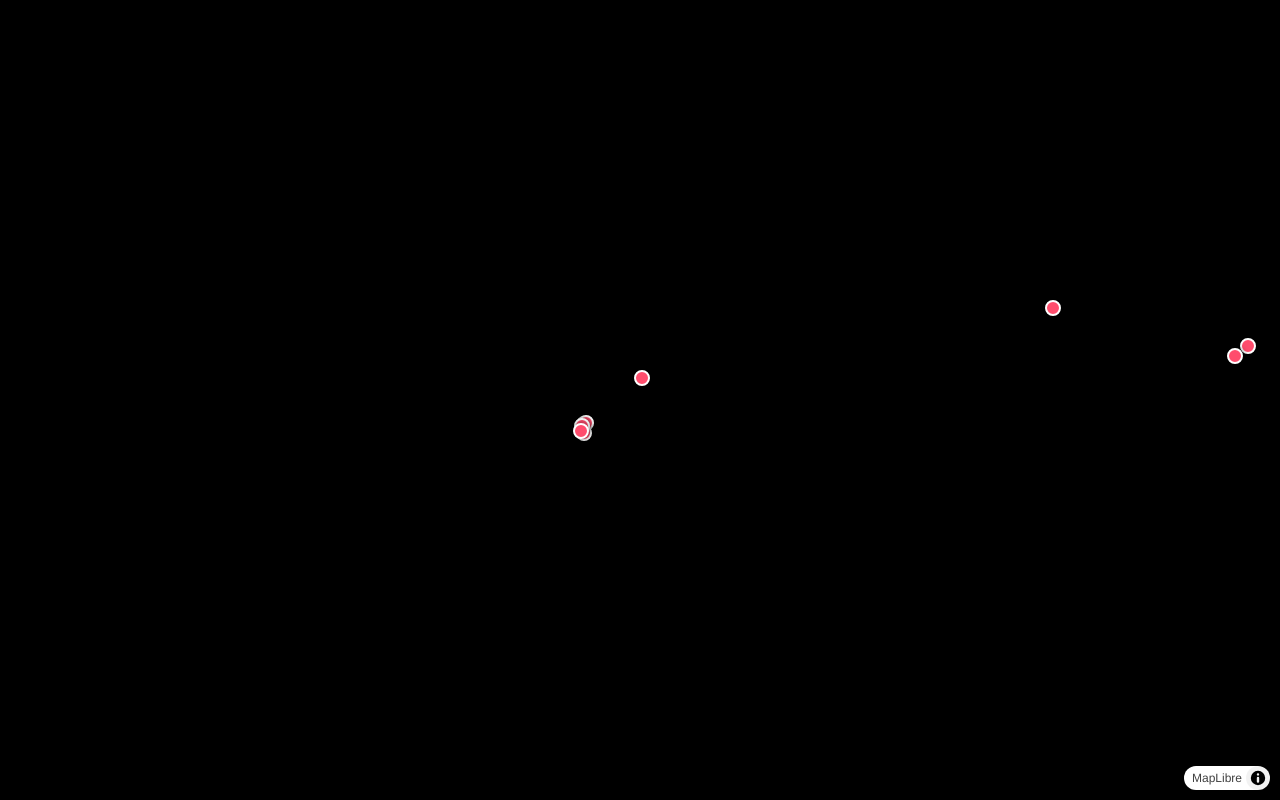
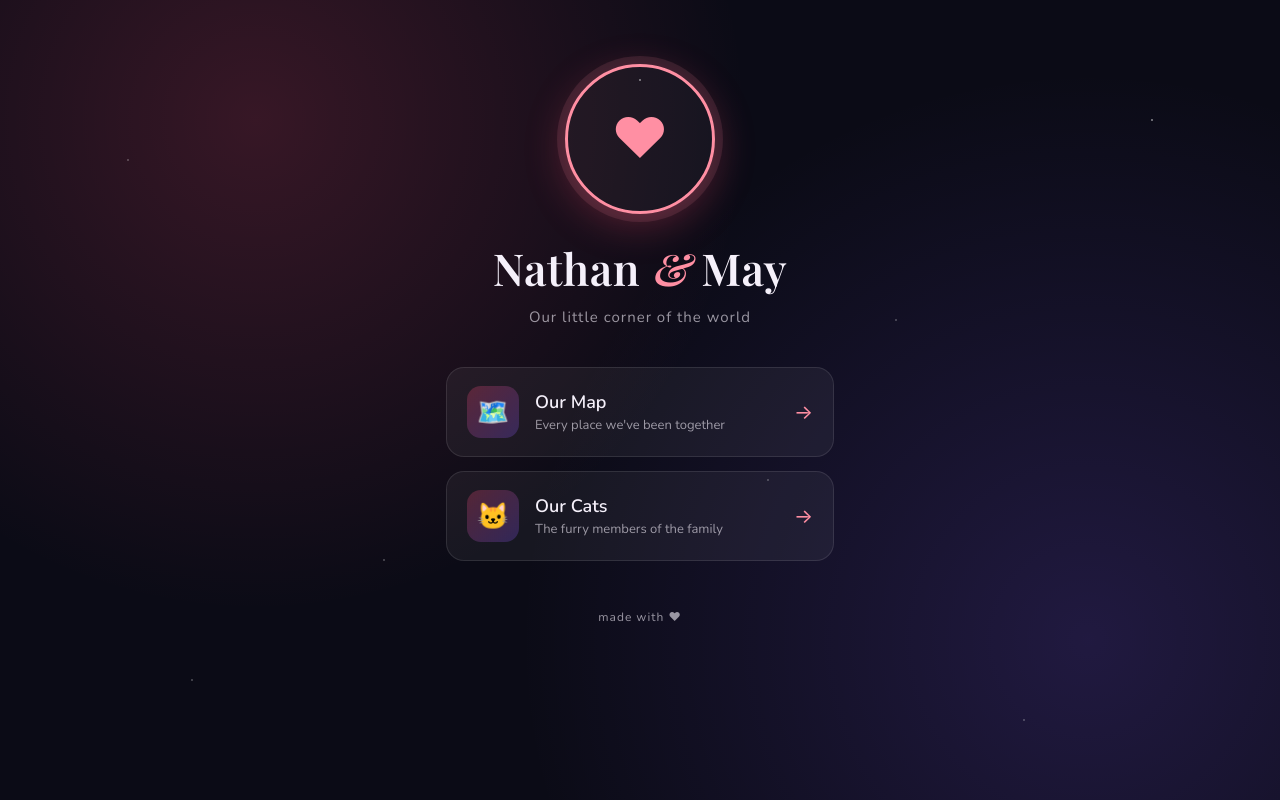
Before and after one commit to Urekzera/Maythan, a plain HTML site: page index.html in a window 1280 px wide. Drawn offline with nearby package versions, Linux system fonts and the light colour scheme; no server answers; a web font is replaced by a local one.

Commit message:
add home page and cats page

```diff
--- /dev/null
+++ b/home.css
@@ -0,0 +1,197 @@
+/* Styles for the home page and the cats page (the map has its own style.css) */
+* { box-sizing: border-box; }
+
+:root {
+  --pink: #ff4d6d;
+  --pink-soft: #ff8fa3;
+  --text: #f5f0fa;
+  --muted: rgba(245, 240, 250, 0.6);
+}
+
+body {
+  margin: 0;
+  min-height: 100vh;
+  color: var(--text);
+  font-family: "Nunito", system-ui, -apple-system, sans-serif;
+  text-align: center;
+  /* Night sky: soft pink and purple glows on deep navy */
+  background:
+    radial-gradient(circle at 20% 15%, rgba(255, 77, 109, 0.18), transparent 40%),
+    radial-gradient(circle at 85% 80%, rgba(130, 90, 255, 0.18), transparent 45%),
+    #0b0b16;
+  background-attachment: fixed;
+}
+
+/* Tiny twinkling stars behind everything */
+body::before {
+  content: "";
+  position: fixed;
+  inset: 0;
+  pointer-events: none;
+  background-image:
+    radial-gradient(1px 1px at 10% 20%, #fff, transparent),
+    radial-gradient(1px 1px at 30% 70%, #fff, transparent),
+    radial-gradient(1.5px 1.5px at 50% 10%, #fff, transparent),
+    radial-gradient(1px 1px at 70% 40%, #fff, transparent),
+    radial-gradient(1.5px 1.5px at 90% 15%, #fff, transparent),
+    radial-gradient(1px 1px at 80% 90%, #fff, transparent),
+    radial-gradient(1px 1px at 15% 85%, #fff, transparent),
+    radial-gradient(1px 1px at 60% 60%, #fff, transparent);
+  opacity: 0.6;
+  animation: twinkle 4s ease-in-out infinite alternate;
+}
+
+@keyframes twinkle {
+  from { opacity: 0.3; }
+  to   { opacity: 0.8; }
+}
+
+main {
+  position: relative;
+  max-width: 420px;
+  margin: 0 auto;
+  padding: 64px 16px 32px;
+  animation: fade-up 0.8s ease both;
+}
+
+@keyframes fade-up {
+  from { opacity: 0; transform: translateY(16px); }
+  to   { opacity: 1; transform: none; }
+}
+
+/* ---------- Header ---------- */
+header { margin-bottom: 40px; }
+
+#cover,
+.cover-placeholder {
+  width: 150px;
+  height: 150px;
+  margin: 0 auto 24px;
+  border-radius: 50%;
+  border: 3px solid var(--pink-soft);
+  box-shadow: 0 0 0 8px rgba(255, 143, 163, 0.12), 0 10px 40px rgba(255, 77, 109, 0.3);
+}
+
+#cover {
+  display: block;
+  object-fit: cover;
+}
+
+.cover-placeholder {
+  display: flex;
+  align-items: center;
+  justify-content: center;
+  font-size: 56px;
+  color: var(--pink-soft);
+  background: rgba(255, 255, 255, 0.04);
+}
+
+h1 {
+  margin: 0;
+  font-family: "Playfair Display", Georgia, serif;
+  font-weight: 600;
+  font-size: 44px;
+  letter-spacing: 0.5px;
+}
+
+.amp {
+  font-style: italic;
+  font-weight: 500;
+  color: var(--pink-soft);
+}
+
+.tagline {
+  margin: 10px 0 0;
+  color: var(--muted);
+  font-size: 15px;
+  letter-spacing: 1px;
+}
+
+/* ---------- Menu cards ---------- */
+.menu {
+  display: flex;
+  flex-direction: column;
+  gap: 14px;
+}
+
+.card {
+  display: flex;
+  align-items: center;
+  gap: 16px;
+  padding: 18px 20px;
+  background: rgba(255, 255, 255, 0.05);
+  border: 1px solid rgba(255, 255, 255, 0.1);
+  border-radius: 18px;
+  backdrop-filter: blur(8px);
+  color: var(--text);
+  text-decoration: none;
+  text-align: left;
+  transition: transform 0.2s, background 0.2s, border-color 0.2s;
+}
+
+.card:hover {
+  transform: translateY(-3px);
+  background: rgba(255, 255, 255, 0.09);
+  border-color: rgba(255, 143, 163, 0.5);
+}
+
+.icon {
+  display: flex;
+  align-items: center;
+  justify-content: center;
+  flex-shrink: 0;
+  width: 52px;
+  height: 52px;
+  border-radius: 14px;
+  background: linear-gradient(135deg, rgba(255, 77, 109, 0.25), rgba(130, 90, 255, 0.25));
+  font-size: 26px;
+}
+
+.text {
+  display: flex;
+  flex-direction: column;
+  flex: 1;
+}
+
+.label {
+  font-size: 18px;
+  font-weight: 600;
+}
+
+.desc {
+  margin-top: 2px;
+  font-size: 13px;
+  color: var(--muted);
+}
+
+.arrow {
+  color: var(--pink-soft);
+  font-size: 20px;
+  transition: transform 0.2s;
+}
+
+.card:hover .arrow { transform: translateX(4px); }
+
+footer {
+  margin-top: 48px;
+  color: var(--muted);
+  font-size: 12px;
+  letter-spacing: 1px;
+}
+
+/* ---------- Other pages (cats) ---------- */
+.back {
+  position: fixed;
+  top: 16px;
+  left: 16px;
+  z-index: 1;
+  padding: 6px 14px;
+  background: rgba(255, 255, 255, 0.06);
+  border: 1px solid rgba(255, 255, 255, 0.1);
+  border-radius: 20px;
+  color: var(--pink-soft);
+  text-decoration: none;
+  font-size: 14px;
+}
+
+.coming-soon { color: var(--muted); }
--- a/index.html
+++ b/index.html
@@ -3,38 +3,47 @@
 <head>
   <meta charset="UTF-8" />
   <meta name="viewport" content="width=device-width, initial-scale=1" />
-  <title>Our Map</title>
-  <link rel="stylesheet" href="https://unpkg.com/maplibre-gl@5.24.0/dist/maplibre-gl.css" />
-  <link rel="stylesheet" href="style.css" />
+  <title>Nathan & May</title>
+  <!-- Fonts: a fancy one for titles, a clean one for text -->
+  <link rel="preconnect" href="https://fonts.googleapis.com" />
+  <link rel="preconnect" href="https://fonts.gstatic.com" crossorigin />
+  <link href="https://fonts.googleapis.com/css2?family=Playfair+Display:ital,wght@0,600;1,500&family=Nunito:wght@400;600&display=swap" rel="stylesheet" />
+  <link rel="stylesheet" href="home.css" />
 </head>
 <body>
 
-  <!-- The globe gets drawn into this div -->
-  <div id="globe"></div>
+  <main>
+    <header>
+      <!-- Our photo goes here later: delete the <div class="cover-placeholder">…</div>
+           and use this instead: <img id="cover" src="photos/us.jpg" alt="Nathan & May" /> -->
+      <div class="cover-placeholder">♥</div>
 
-  <!-- Side panel: hidden until you click a pin -->
-  <aside id="panel" class="hidden">
-    <button id="close-btn" aria-label="Close">&times;</button>
-    <button id="back-btn"></button>
-    <h2 id="place-name"></h2>
-    <p id="place-status"></p>
-    <p id="place-dates"></p>
-    <p id="place-notes"></p>
+      <h1>Nathan <span class="amp">&amp;</span> May</h1>
+      <p class="tagline">Our little corner of the world</p>
+    </header>
 
-    <div id="place-photos"></div>
+    <!-- Menu: one card per page. To add a page, copy one <a> and change it. -->
+    <nav class="menu">
+      <a class="card" href="map.html">
+        <span class="icon">🗺️</span>
+        <span class="text">
+          <span class="label">Our Map</span>
+          <span class="desc">Every place we've been together</span>
+        </span>
+        <span class="arrow">→</span>
+      </a>
+      <a class="card" href="cats.html">
+        <span class="icon">🐱</span>
+        <span class="text">
+          <span class="label">Our Cats</span>
+          <span class="desc">The furry members of the family</span>
+        </span>
+        <span class="arrow">→</span>
+      </a>
+    </nav>
 
-    <h3 id="spots-title">Places we went</h3>
-    <ul id="place-spots"></ul>
+    <footer>made with ♥</footer>
+  </main>
 
-    <h3 id="itinerary-title">Itinerary</h3>
-    <ul id="place-itinerary"></ul>
-  </aside>
-
-  <!-- Libraries (loaded from the internet) -->
-  <script src="https://unpkg.com/maplibre-gl@5.24.0/dist/maplibre-gl.js"></script>
-
-  <!-- Our own code. Order matters: data first, then the script that uses it -->
-  <script src="places.js"></script>
-  <script src="script.js"></script>
 </body>
 </html>
--- a/style.css
+++ b/style.css
@@ -122,3 +122,17 @@ html, body {
 }
 
 .spot-link:hover { background: rgba(255, 255, 255, 0.16); }
+
+/* Back-to-home button in the top-left corner */
+#home-btn {
+  position: fixed;
+  top: 14px;
+  left: 14px;
+  z-index: 5;
+  padding: 6px 14px;
+  background: rgba(15, 15, 25, 0.8);
+  color: #fff;
+  border-radius: 20px;
+  text-decoration: none;
+  font-size: 14px;
+}
```
Also changed, not shown: cats.html (added, +26 -0 lines), map.html (added, +43 -0 lines).
